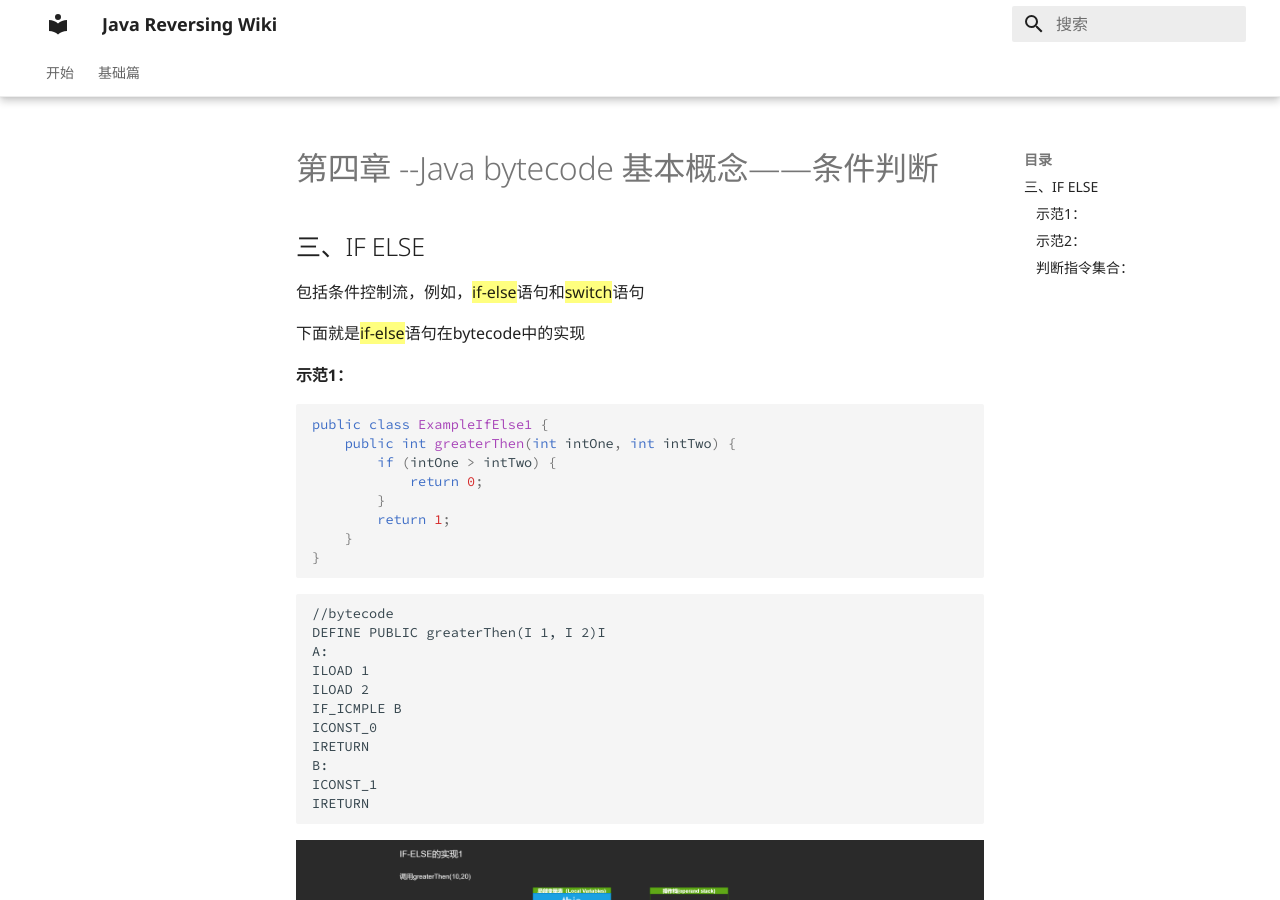
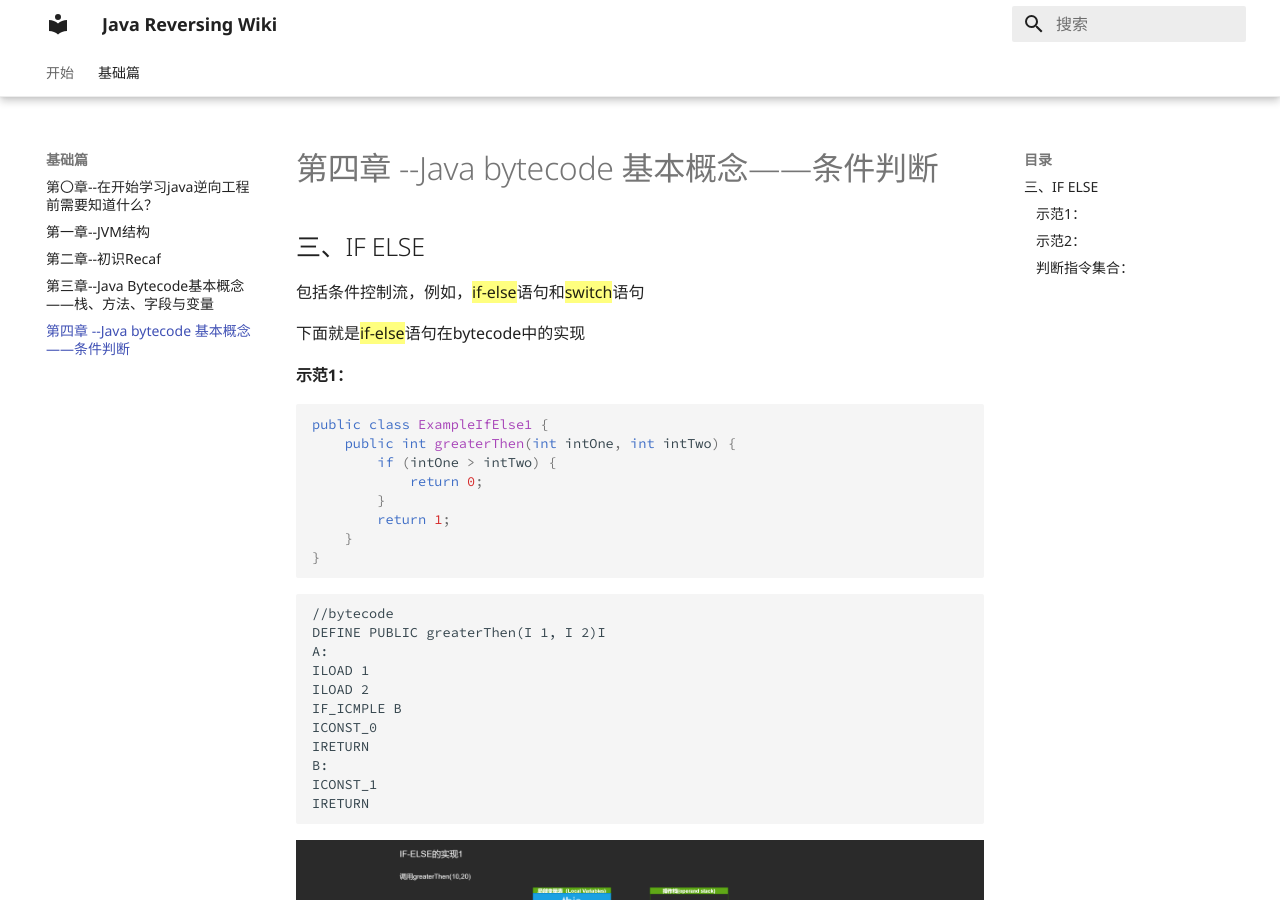
Before and after one commit to CakeSlayers/JavaReversingWiki, an MkDocs documentation site: the page built from docs/basic/03-Bytecode-Basic-Part2/03-Bytecode-Basic-Part2.md, in a window 1280 px wide and 900 px high. Built offline with MkDocs 1.6.1 and Material for MkDocs 9.7.7, drawn with Linux system fonts in a browser that asks for light colours; some of the changed lines change nothing that is shown.

Commit message:
fix basicpart2 nav

```diff
--- a/docs/basic/03-Bytecode-Basic-Part1/03-Bytecode-Basic-Part1.md
+++ b/docs/basic/03-Bytecode-Basic-Part1/03-Bytecode-Basic-Part1.md
@@ -1,4 +1,4 @@
-# 第三章--Java Bytecode基本概念（上）
+# 第三章--Java Bytecode基本概念——栈、方法、字段与变量
 
 ## TLDR
 
@@ -11,7 +11,7 @@ Java Bytecode基础概念当然要先从“Bytecode如何实现Java的基础语
 
 上一章我们知道了JVM的结构是栈，那么我们来简单了解一下栈这个数据结构。
 
-![](image/potato stack)
+![](image/potato stack.png)
 
 栈口诀：先进后出
 
--- a/mkdocs.yml
+++ b/mkdocs.yml
@@ -1,5 +1,5 @@
 site_name: Java Reversing Wiki
-site_description: Hope you learn something :)
+site_description: KEEP LEARNING :)
 site_author: Team CakeSlayers
 copyright: Copyright &copy; 2020 - 2021 CakeSlayers
 theme:
@@ -30,6 +30,7 @@ nav:
   - basic/01-JVM-Structure/01-JVM-Structure.md
   - basic/02-Recaf-Setup/02-Recaf-Setup.md
   - basic/03-Bytecode-Basic-Part1/03-Bytecode-Basic-Part1.md
+  - basic/03-Bytecode-Basic-Part2/03-Bytecode-Basic-Part2.md
 markdown_extensions:
   - admonition
   - codehilite:
```
Also changed, not shown: docs/index.md (line endings or trailing spaces), 3 other files.
